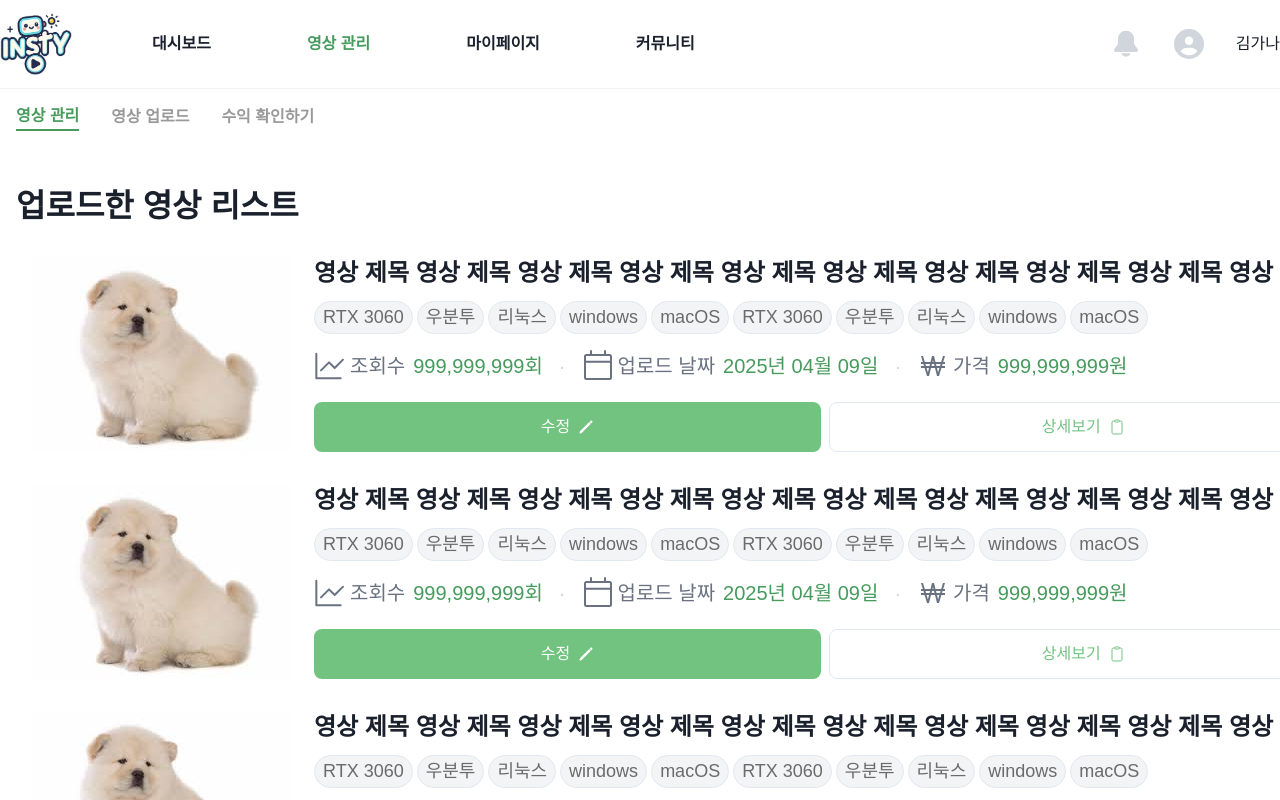
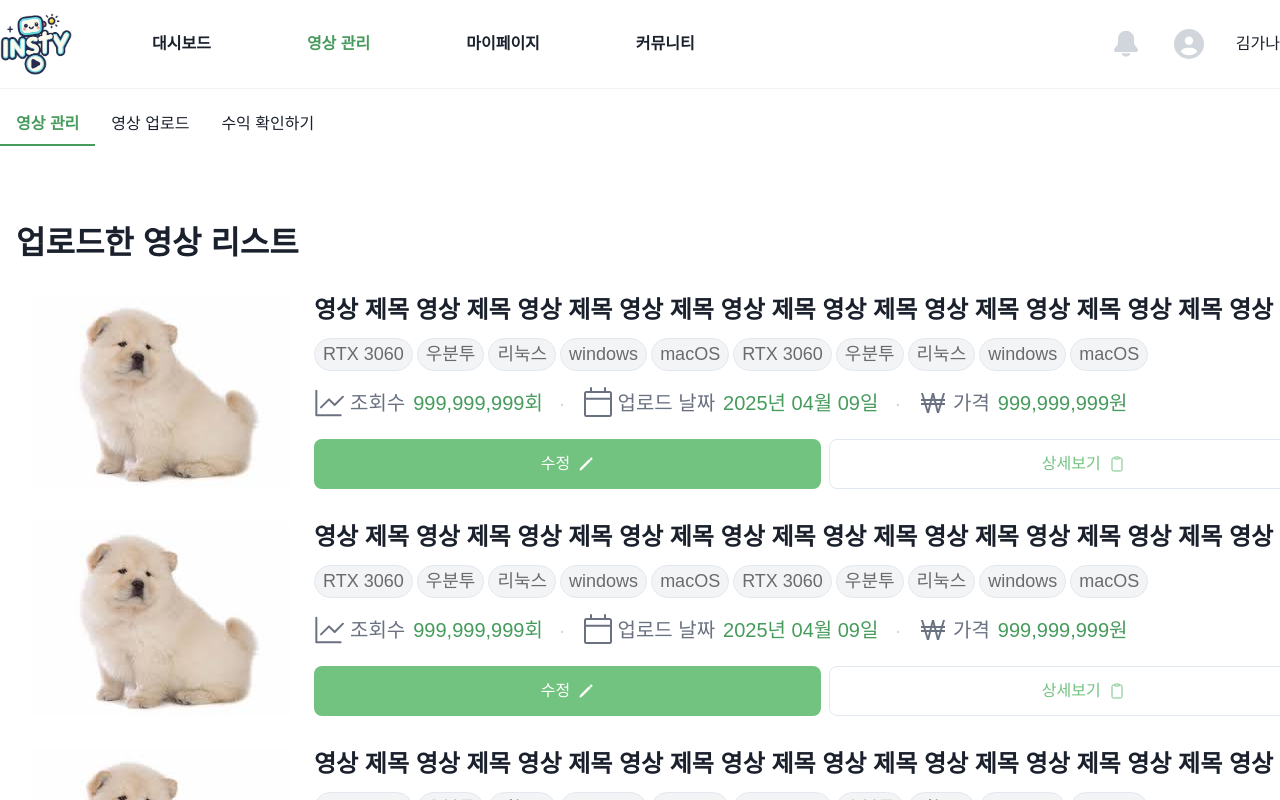
Before and after one commit to Insty-team/insty-frontend, a Next.js app in the folder insty-frontend/: page /creator/videos in a window 1280 px wide. Shown: the top 800 px of the page. Built offline with nearby package versions, Linux system fonts and the light colour scheme; what @chakra-ui/next-js would draw is missing.

Commit message:
refactor: 크리에이터 > 영상관리 BaseTab 적용

```diff
--- a/insty-frontend/src/app/creator/videos/page.tsx
+++ b/insty-frontend/src/app/creator/videos/page.tsx
@@ -1,25 +1,18 @@
 "use client";
 
-import { useState } from "react";
+import { BaseTab } from "@/app/_components/common";
 
 import VideoManagement from "./_component/manage/VideoManagement";
 import ConfirmRevenue from "./_component/revenue/ConfirmRevenue";
 import VideoUpload from "./_component/upload/VideoUpload";
-import VideosHeader from "./_component/VideosHeader";
 
 function Videos() {
-	const [activeTab, setActiveTab] = useState("manage");
-
-	return (
-		<>
-			<VideosHeader activeTab={activeTab} setActiveTab={setActiveTab} />
-			<div className="w-full p-4 flex flex-col">
-				{activeTab === "manage" && <VideoManagement />}
-				{activeTab === "upload" && <VideoUpload />}
-				{activeTab === "revenue" && <ConfirmRevenue />}
-			</div>
-		</>
-	);
+	const tabItems = [
+		{ label: "영상 관리", content: <VideoManagement /> },
+		{ label: "영상 업로드", content: <VideoUpload /> },
+		{ label: "수익 확인하기", content: <ConfirmRevenue /> },
+	];
+	return <BaseTab items={tabItems} defaultIndex={0} />;
 }
 
 export default Videos;
```
Also changed, not shown: insty-frontend/public/result.svg (deleted).
